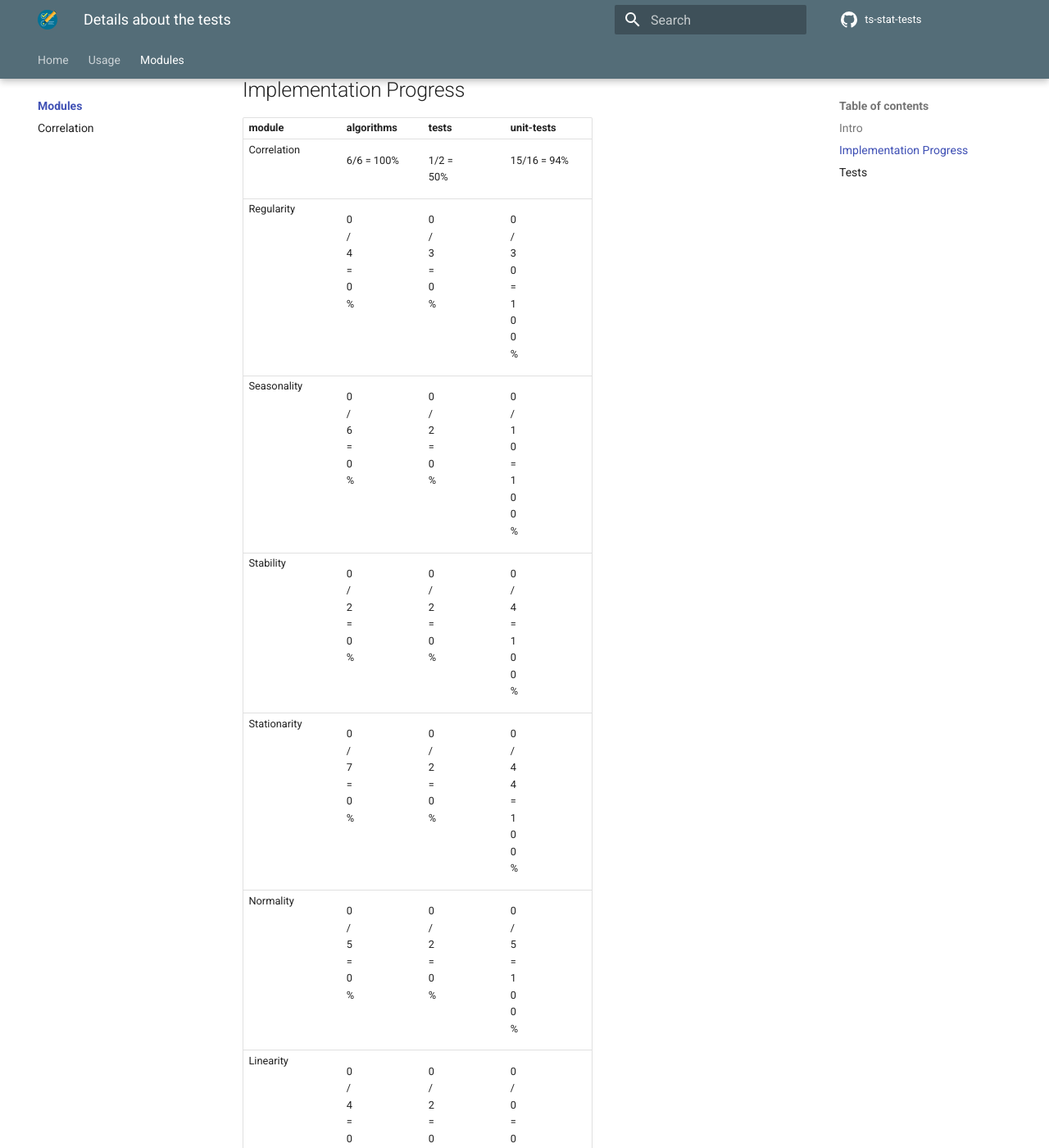
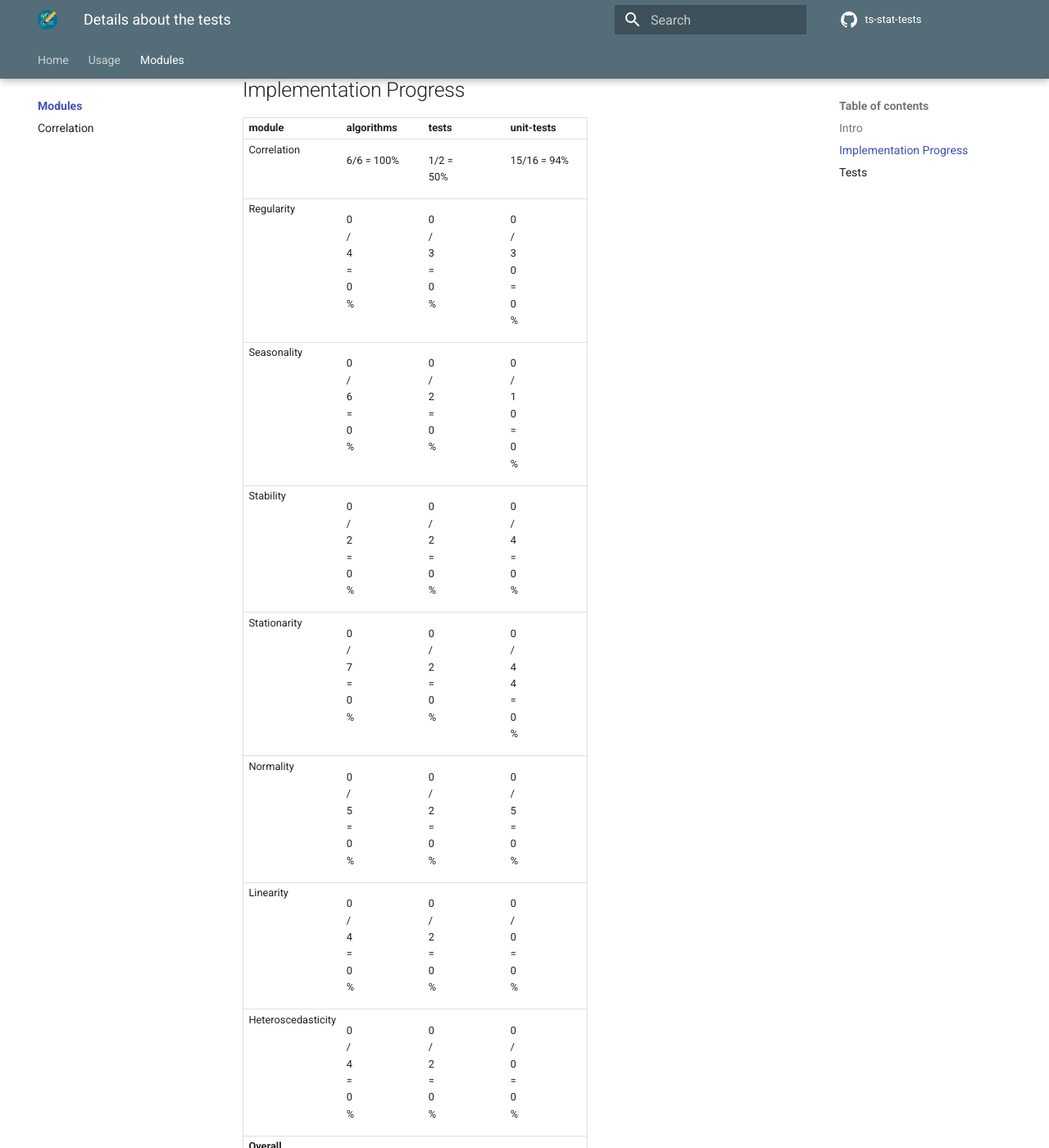
Before and after one commit to data-science-extensions/ts-stat-tests, an MkDocs documentation site: the page built from docs/code/index.md, in a window 1280 px wide and 1400 px high, scrolled down 536 px. Shown: the whole window at 82% size. Built offline with MkDocs 1.6.1 and Material for MkDocs 9.7.7, drawn with Linux system fonts in a browser that asks for light colours; comment, search, counter and statistics services are not loaded; the version menu is left out; some of the changed text lies outside the part shown.

Commit message:
Fix incorrect percentages
Co-authored-by: Copilot <175728472+Copilot@users.noreply.github.com>

```diff
--- a/docs/code/index.md
+++ b/docs/code/index.md
@@ -22,15 +22,15 @@
 
 | module             | algorithms              | tests                 | unit-tests                 |
 | ------------------ | ----------------------- | --------------------- | -------------------------- |
-| Correlation        | [=6/6   "6/6   = 100%"] | [=1/2  "1/2  =  50%"] | [=15/16  "15/16   =  94%"] |
-| Regularity         | [=0/4   "0/4   =   0%"] | [=0/3  "0/3  =   0%"] | [=0/30   "0/30    = 100%"] |
-| Seasonality        | [=0/6   "0/6   =   0%"] | [=0/2  "0/2  =   0%"] | [=0/10   "0/10    = 100%"] |
-| Stability          | [=0/2   "0/2   =   0%"] | [=0/2  "0/2  =   0%"] | [=0/4    "0/4     = 100%"] |
-| Stationarity       | [=0/7   "0/7   =   0%"] | [=0/2  "0/2  =   0%"] | [=0/44   "0/44    = 100%"] |
-| Normality          | [=0/5   "0/5   =   0%"] | [=0/2  "0/2  =   0%"] | [=0/5    "0/5     = 100%"] |
+| Correlation        | [=6/6   "6/6   =  100%"] | [=1/2  "1/2  =  50%"] | [=15/16  "15/16   =  94%"] |
+| Regularity         | [=0/4   "0/4   =   0%"] | [=0/3  "0/3  =   0%"] | [=0/30   "0/30    =   0%"] |
+| Seasonality        | [=0/6   "0/6   =   0%"] | [=0/2  "0/2  =   0%"] | [=0/10   "0/10    =   0%"] |
+| Stability          | [=0/2   "0/2   =   0%"] | [=0/2  "0/2  =   0%"] | [=0/4    "0/4     =   0%"] |
+| Stationarity       | [=0/7   "0/7   =   0%"] | [=0/2  "0/2  =   0%"] | [=0/44   "0/44    =   0%"] |
+| Normality          | [=0/5   "0/5   =   0%"] | [=0/2  "0/2  =   0%"] | [=0/5    "0/5     =   0%"] |
 | Linearity          | [=0/4   "0/4   =   0%"] | [=0/2  "0/2  =   0%"] | [=0/0    "0/0     =   0%"] |
 | Heteroscedasticity | [=0/4   "0/4   =   0%"] | [=0/2  "0/2  =   0%"] | [=0/0    "0/0     =   0%"] |
-| **Overall**        | [=6/38  "6/38  =  16%"] | [=1/17 "1/17 =   6%"] | [=15/106 "106/106 = 100%"] |
+| **Overall**        | [=6/38  "6/38  =  16%"] | [=1/17 "1/17 =   6%"] | [=15/106 "15/106 =  14%"] |
 
 
 ## Tests
```
